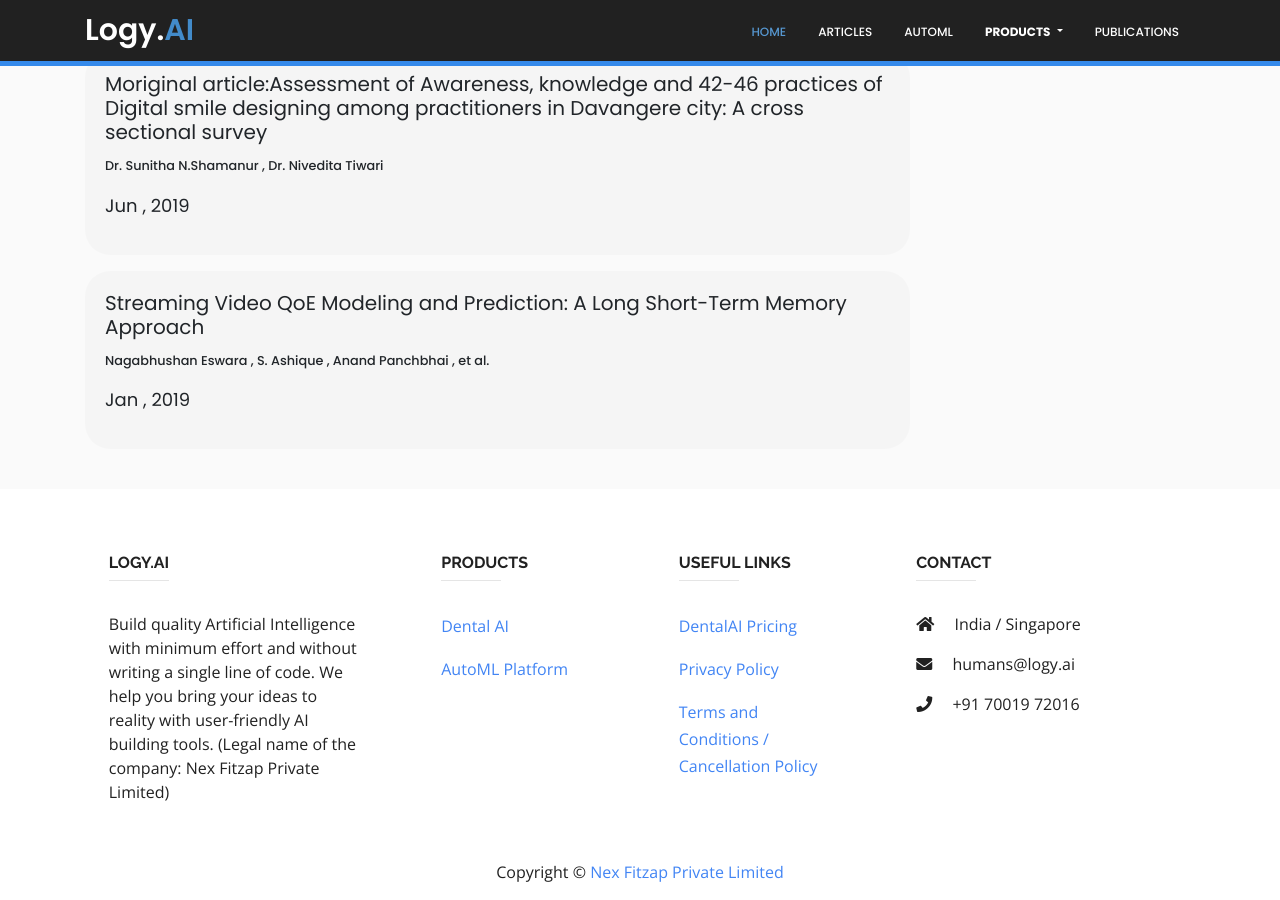
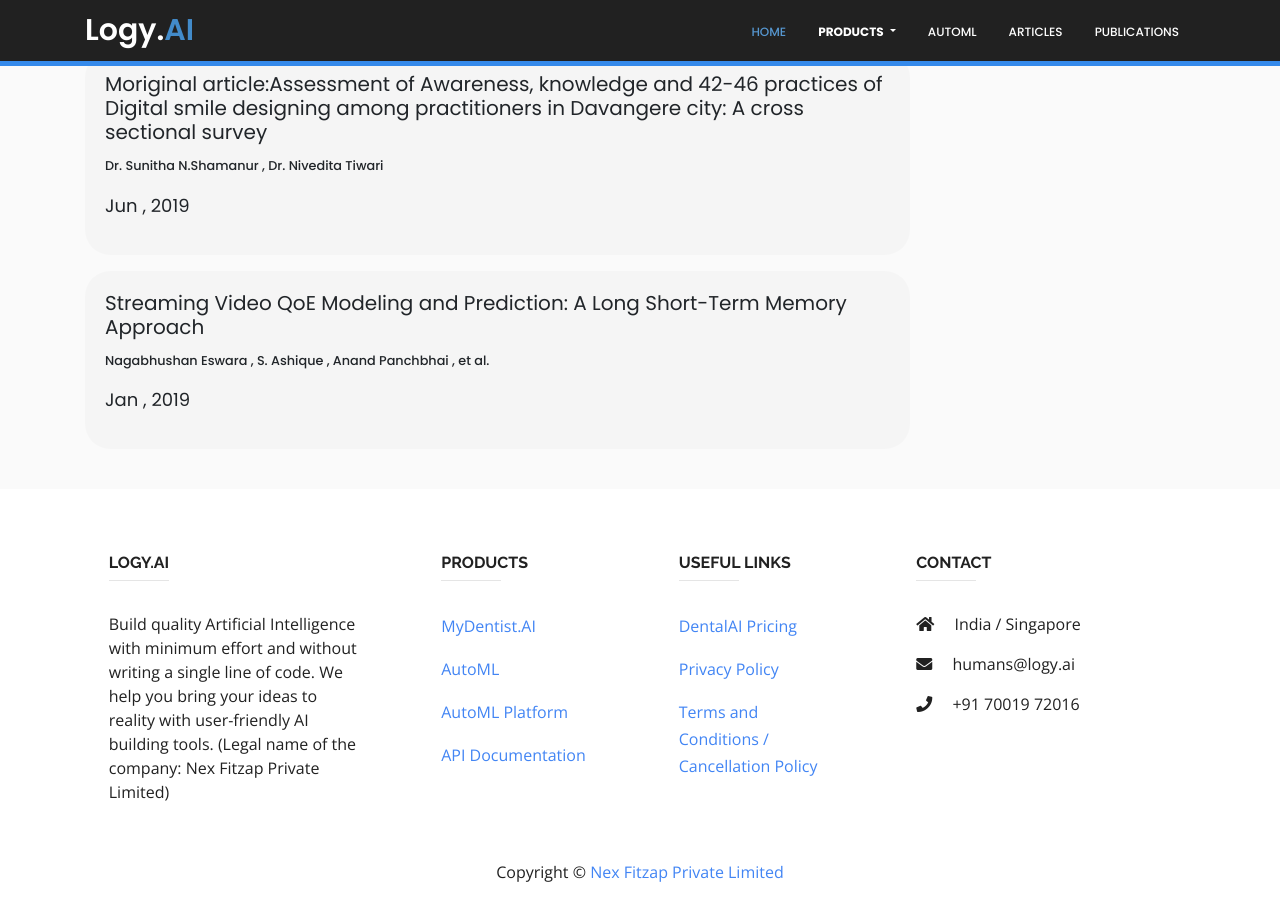
Before and after one commit to LogyAI/publications, a Jekyll site: the page built from index.markdown, in a window 1280 px wide and 900 px high, scrolled down 706 px. Built offline with Jekyll 4.4.1, drawn with Linux system fonts in a browser that asks for light colours; nearby versions of some CDN libraries; some web fonts are replaced.

Commit message:
footer navbar change

```diff
--- a/_layouts/home.html
+++ b/_layouts/home.html
@@ -135,12 +135,8 @@
               <div class="md-form my-0 mx-3 ">
                 <a href="https://logy.ai/" class="" style="font-weight:500 ;font-size: 12px;color: #5697d0;">HOME</a>
               </div>
-              <div class="md-form my-0 mx-3 ">
-                <a href="https://logy.ai/articles" class="text-white" style="font-weight:500 ;font-size: 12px;">ARTICLES</a>
-              </div>
-              <div class="md-form my-0 mx-3 ">
-                <a href="https://logy.ai/AutoML.html" class="text-white" style="font-weight:500 ;font-size: 12px;">AUTOML</a>
-              </div>
+
+
 
               <div class="md-form my-0 mx-3 ">
                 <style>
@@ -155,17 +151,23 @@
 
                 </style>
                 <div class="dropdown">
-                  <a class=" text-white dropdown-toggle" style="font-weight:500 ;font-size: 12px;" type="button" id="dropdownMenuButton" data-toggle="dropdown" aria-haspopup="true" aria-expanded="false">
+                  <a class=" text-white dropdown-toggle" style="font-weight:500 ;font-size: 12px;background: #212121 !important;color: white !important;" type="button" id="dropdownMenuButton" data-toggle="dropdown" aria-haspopup="true" aria-expanded="false">
                     <b>PRODUCTS</b>
                   </a>
                   <div class="dropdown-menu" aria-labelledby="dropdownMenuButton">
-                    <a class="dropdown-item" href="https://logy.ai/myDentist">MYDENTIST</a>
+                    <a class="dropdown-item" href="https://logy.ai/myDentist.html">MYDENTIST</a>
 
                   </div>
                 </div>
               </div>
               <div class="md-form my-0 mx-3 ">
-                <a href="/publications/" class="text-white" style="font-weight:500 ;font-size: 12px;">PUBLICATIONS</a>
+                <a href="https://logy.ai/AutoML.html" class="text-white" style="font-weight:500 ;font-size: 12px;">AUTOML</a>
+              </div>
+              <div class="md-form my-0 mx-3 ">
+                <a href="https://logy.ai/articles" class="text-white" style="font-weight:500 ;font-size: 12px;">ARTICLES</a>
+              </div>
+              <div class="md-form my-0 mx-3 ">
+                <a href="https://logy.ai/publications" class="text-white" style="font-weight:500 ;font-size: 12px;">PUBLICATIONS</a>
               </div>
             </form>
           </div>
@@ -297,11 +299,18 @@
               <!-- Links -->
               <h6 class="text-uppercase font-weight-bold" id="foothot">Products</h6>
               <hr class=" mb-4 mt-0 d-inline-block mx-auto" style="width: 60px;">
+              <p>
+                <a class="text-primary" id="footbot" href="https://logy.ai/myDentist.html">MyDentist.AI</a>
+              </p>
               <p >
-                  <a class="text-primary" id="footbot" href="https://logy.ai/portal.html">Dental AI</a>
+                <a class="text-primary" id="footbot" href="https://logy.ai/AutoML.html">AutoML</a>
+              </p>
+
+              <p>
+                  <a class="text-primary" id="footbot" href="https://portal.logy.ai">AutoML Platform</a>
               </p>
               <p>
-                  <a class="text-primary" id="footbot" href="https://portal.logy.ai/">AutoML Platform</a>
+                        <a class="text-primary" id="footbot" href="https://logy.ai/documentation">API Documentation</a>
               </p>
             <!--  <p>
                   <a href="#!">Pricing</a>
```
